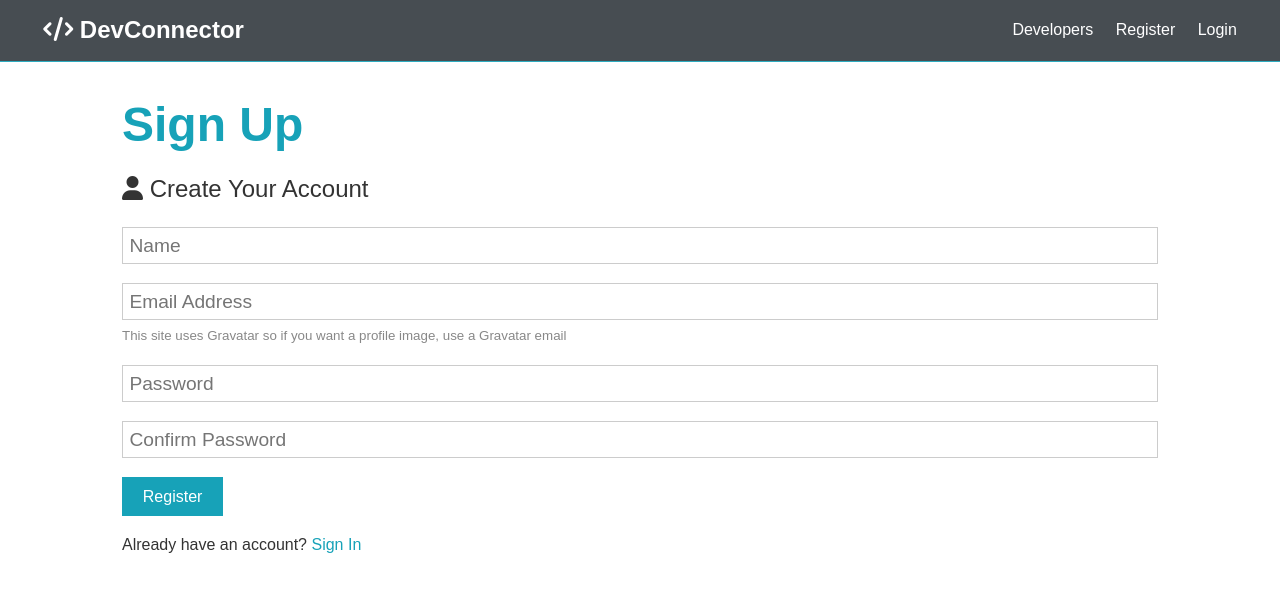
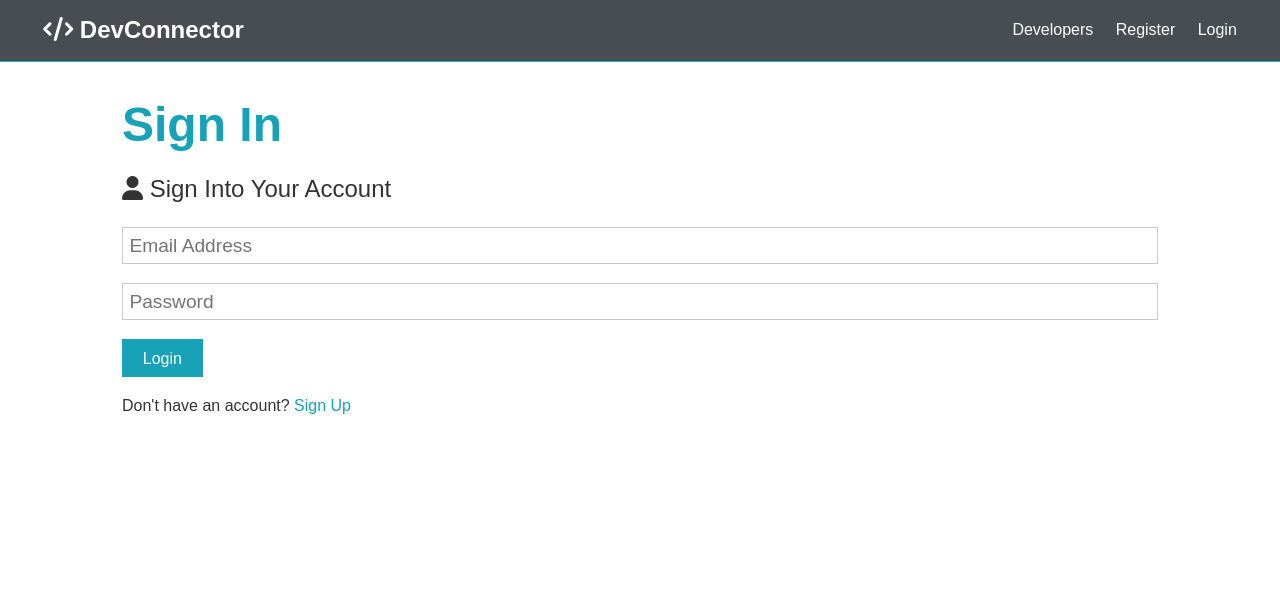
Before and after one commit to sftwre/DevConnector, a React (Create React App) app in the folder client/: page /login in a window 1280 px wide. Shown: the top 592 px of the page. Built offline with nearby package versions, Linux system fonts and the light colour scheme.

Commit message:
Added view markup to render a login page and created functions to handle user input.

```diff
--- a/client/src/components/auth/Login.js
+++ b/client/src/components/auth/Login.js
@@ -1,14 +1,13 @@
 import React, { useState, Fragment } from "react";
+import { Link } from "react-router-dom";
 
 const Login = () => {
   const [formData, setFormData] = useState({
-    name: "",
     email: "",
-    password: "",
-    password2: ""
+    password: ""
   });
 
-  const { name, email, password, password2 } = formData;
+  const { email, password } = formData;
 
   /**
    * Handles input to form fields
@@ -27,30 +26,16 @@ const Login = () => {
   const onSubmit = async e => {
     e.preventDefault();
 
-    if (password !== password2) {
-      console.log("Passwords do not match");
-    } else {
-      console.log("SUCCESS");
-    }
+    console.log("SUCCESS");
   };
 
   return (
     <Fragment>
-      <h1 className="large text-primary">Sign Up</h1>
+      <h1 className="large text-primary">Sign In</h1>
       <p className="lead">
-        <i className="fas fa-user"></i> Create Your Account
+        <i className="fas fa-user"></i> Sign Into Your Account
       </p>
       <form className="form" onSubmit={e => onSubmit(e)}>
-        <div className="form-group">
-          <input
-            type="text"
-            placeholder="Name"
-            value={name}
-            onChange={e => onChange(e)}
-            name="name"
-            required
-          />
-        </div>
         <div className="form-group">
           <input
             type="email"
@@ -60,10 +45,6 @@ const Login = () => {
             onChange={e => onChange(e)}
             required={true}
           />
-          <small className="form-text">
-            This site uses Gravatar so if you want a profile image, use a
-            Gravatar email
-          </small>
         </div>
         <div className="form-group">
           <input
@@ -75,20 +56,10 @@ const Login = () => {
             onChange={e => onChange(e)}
           />
         </div>
-        <div className="form-group">
-          <input
-            type="password"
-            placeholder="Confirm Password"
-            name="password2"
-            value={password2}
-            minLength="6"
-            onChange={e => onChange(e)}
-          />
-        </div>
-        <input type="submit" className="btn btn-primary" value="Register" />
+        <input type="submit" className="btn btn-primary" value="Login" />
       </form>
       <p className="my-1">
-        Already have an account? <a href="login.html">Sign In</a>
+        Don't have an account? <Link to="/register">Sign Up</Link>
       </p>
     </Fragment>
   );
```
